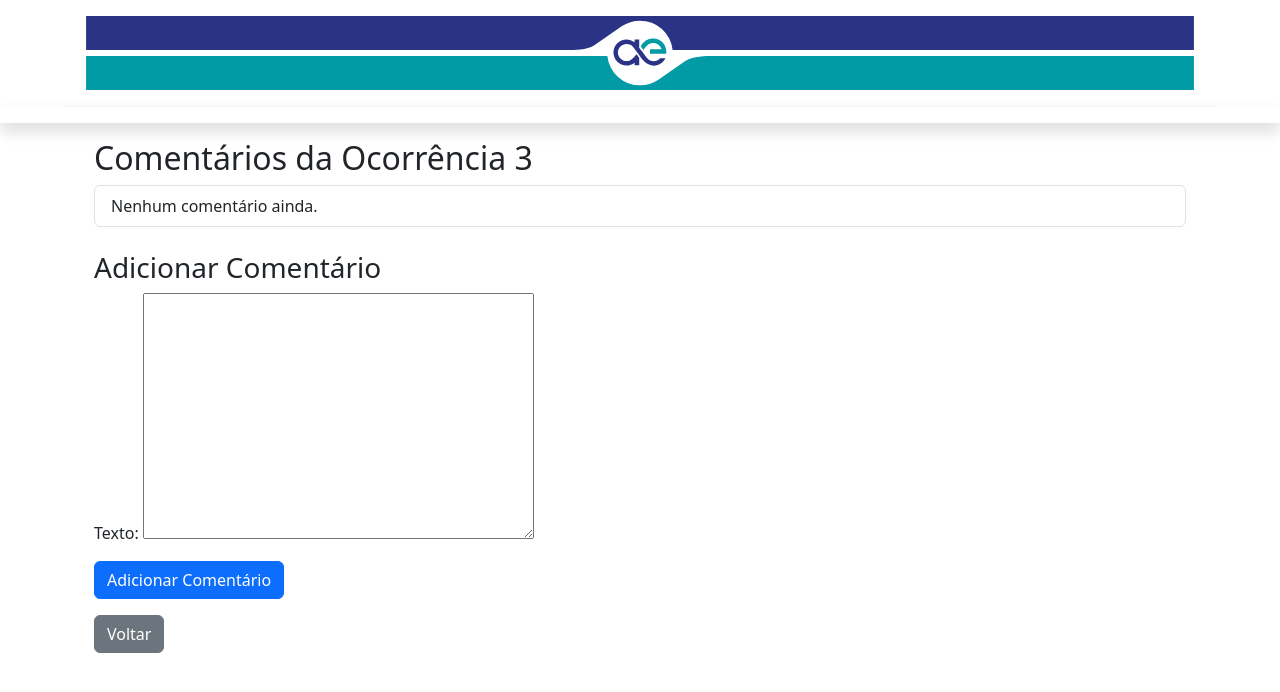
After one commit to JesseJunior28/plantao, a Django app: page /comentario/3/ in a window 1280 px wide. The commit adds this page. Shown: the top 692 px of the page. Run offline with Django 5.2, Linux system fonts and the light colour scheme; data comes from the database, SQL or seed files in the repository; tables that the repository leaves empty hold one stand-in row (values such as "Sample post"); some libraries are stand-ins or nearby versions.

Commit message:
Adicionar comentário

```diff
--- a/plantao/ocorrencia/forms.py
+++ b/plantao/ocorrencia/forms.py
@@ -1,5 +1,5 @@
 from django import forms
-from .models import Ocorrencia, DataSolicitacao, Parecer, SituacaoAguaCliente
+from .models import Ocorrencia, DataSolicitacao, Parecer, SituacaoAguaCliente, Comentario
 from django.contrib.admin.widgets import AdminDateWidget
 
 class OcorrenciaForm(forms.ModelForm):
@@ -30,3 +30,8 @@ class SituacaoAguaClienteForm(forms.ModelForm):
     class Meta:
         model = SituacaoAguaCliente
         fields = '__all__'
+
+class ComentarioForm(forms.ModelForm):
+    class Meta:
+        model = Comentario
+        fields = ['texto']
--- a/plantao/ocorrencia/models.py
+++ b/plantao/ocorrencia/models.py
@@ -60,7 +60,12 @@ class StatusOcorrencia(models.Model):
         return self.descricao
 
 class Comentario(models.Model):
-    descricao = models.CharField(max_length=200)
+    ocorrencia = models.ForeignKey('Ocorrencia', on_delete=models.CASCADE, related_name='comentarios')
+    texto = models.TextField()
+    data_criacao = models.DateTimeField(auto_now_add=True)
+
+    def __str__(self):
+        return f"Comentário de {self.autor} em {self.data_criacao.strftime('%d/%m/%Y %H:%M')}"
 
 class Ocorrencia(models.Model):
     ordem_de_servico = models.IntegerField()
--- /dev/null
+++ b/plantao/ocorrencia/templates/ocorrencia/comentario_ocorrencia.html
@@ -0,0 +1,30 @@
+{% extends 'ocorrencia/modelo.html' %}
+{% load static %}
+{% load crispy_forms_tags %}
+
+{% block conteudo %}
+<div class="container mt-3">
+    <h2>Comentários da Ocorrência {{ ocorrencia.id }}</h2>
+
+    <ul class="list-group">
+        {% for comentario in comentarios %}
+            <li class="list-group-item">
+                <strong>{{ comentario.autor }}</strong>: {{ comentario.texto }} <br>
+                <small class="text-muted">{{ comentario.data_criacao }}</small>
+            </li>
+        {% empty %}
+            <li class="list-group-item">Nenhum comentário ainda.</li>
+        {% endfor %}
+    </ul>
+
+    <h3 class="mt-4">Adicionar Comentário</h3>
+    <form method="post">
+        {% csrf_token %}
+        {{ form.as_p }}
+        <button type="submit" class="btn btn-primary">Adicionar Comentário</button>
+    </form>
+
+    <a href="{% url 'lista_ocorrencia' %}" class="btn btn-secondary mt-3">Voltar</a>
+</div>
+
+{% endblock %}
--- a/plantao/ocorrencia/templates/ocorrencia/lista_ocorrencia.html
+++ b/plantao/ocorrencia/templates/ocorrencia/lista_ocorrencia.html
@@ -101,6 +101,7 @@
                     <div class="btn-group" role="group" >
                         <a href="{% url 'editar_ocorrencia' ocorrencia.id %}" class="btn btn-secondary btn-sm">Editar</a>
                         <a href="{% url 'excluir_ocorrencia' ocorrencia.id %}" class="btn btn-danger btn-sm" onclick="return confirm('Tem certeza que deseja excluir?');">Excluir</a>
+                        <a href="{% url 'comentario_ocorrencia' ocorrencia.id %}" class="btn btn-info btn-sm">Comentários</a>
                         </div>
                     </td>
                 </tr>
--- a/plantao/ocorrencia/urls.py
+++ b/plantao/ocorrencia/urls.py
@@ -1,9 +1,10 @@
 from django.urls import path
-from . views import lista_ocorrencia, cadastrar_ocorrencia, editar_ocorrencia, excluir_ocorrencia
+from . views import lista_ocorrencia, cadastrar_ocorrencia, editar_ocorrencia, excluir_ocorrencia, comentario_ocorrencia
 
 urlpatterns = [
     path('lista/', lista_ocorrencia, name='lista_ocorrencia'),
     path('cadastrar/', cadastrar_ocorrencia, name='cadastrar_ocorrencia'),
     path('editar/<int:id>/', editar_ocorrencia, name='editar_ocorrencia'),
-    path('excluir/<int:id>/', excluir_ocorrencia, name='excluir_ocorrencia')
+    path('excluir/<int:id>/', excluir_ocorrencia, name='excluir_ocorrencia'),
+    path('comentario/<int:id>/', comentario_ocorrencia, name='comentario_ocorrencia')
 ]
--- a/plantao/ocorrencia/views.py
+++ b/plantao/ocorrencia/views.py
@@ -1,6 +1,6 @@
 from django.shortcuts import get_object_or_404, render, redirect
 from .models import Ocorrencia
-from .forms import OcorrenciaForm
+from .forms import OcorrenciaForm, ComentarioForm
 
 
 # Create your views here.
@@ -38,3 +38,23 @@ def excluir_ocorrencia(request, id):
     ocorrencia = get_object_or_404(Ocorrencia, id=id)
     ocorrencia.delete()
     return redirect('lista_ocorrencia')
+
+def comentario_ocorrencia(request, id):
+    ocorrencia = get_object_or_404(Ocorrencia, id=id)
+    comentarios = ocorrencia.comentarios.all()
+
+    if request.method == 'POST':
+        form = ComentarioForm(request.POST)
+        if form.is_valid():
+            comentario = form.save(commit=False)
+            comentario.ocorrencia = ocorrencia
+            comentario.save()
+            return redirect('comentario_ocorrencia', id=ocorrencia.id)  # Redireciona para a mesma página, mostrando o novo comentário
+    else:
+        form = ComentarioForm()
+
+    return render(request, 'ocorrencia/comentario_ocorrencia.html', {
+        'ocorrencia': ocorrencia,
+        'comentarios': comentarios,
+        'form': form
+    })
```
Also changed, not shown: plantao/ocorrencia/migrations/0001_initial.py, plantao/ocorrencia/migrations/0002_matricula_ordemdeservico_remove_ocorrencia_codigo_and_more.py (deleted), plantao/ocorrencia/migrations/0003_alter_ocorrencia_ordem_de_servico.py (deleted), plantao/ocorrencia/migrations/0004_alter_ocorrencia_data_solicitacao_and_more.py (deleted), plantao/ocorrencia/migrations/0005_alter_ocorrencia_matricula.py (deleted), plantao/ocorrencia/migrations/0006_alter_ocorrencia_matricula_and_more.py (deleted), plantao/ocorrencia/migrations/0007_alter_ocorrencia_matricula_and_more.py (deleted), plantao/ocorrencia/migrations/0008_alter_ocorrencia_ordem_de_servico.py (deleted), plantao/ocorrencia/migrations/0009_alter_ocorrencia_ordem_de_servico.py (deleted), plantao/ocorrencia/migrations/0010_statusregiao_ocorrencia_status_regiao.py (deleted), plantao/ocorrencia/migrations/0011_delete_datasolicitacao_alter_ocorrencia_parecer_and_more.py (deleted), plantao/ocorrencia/migrations/0012_datasolicitacao_parecer_situacaoaguacliente_and_more.py (deleted), plantao/ocorrencia/migrations/0013_statusocorrencia_ocorrencia_status_ocorrencia.py (deleted), plantao/ocorrencia/migrations/0014_comentario.py (deleted).
